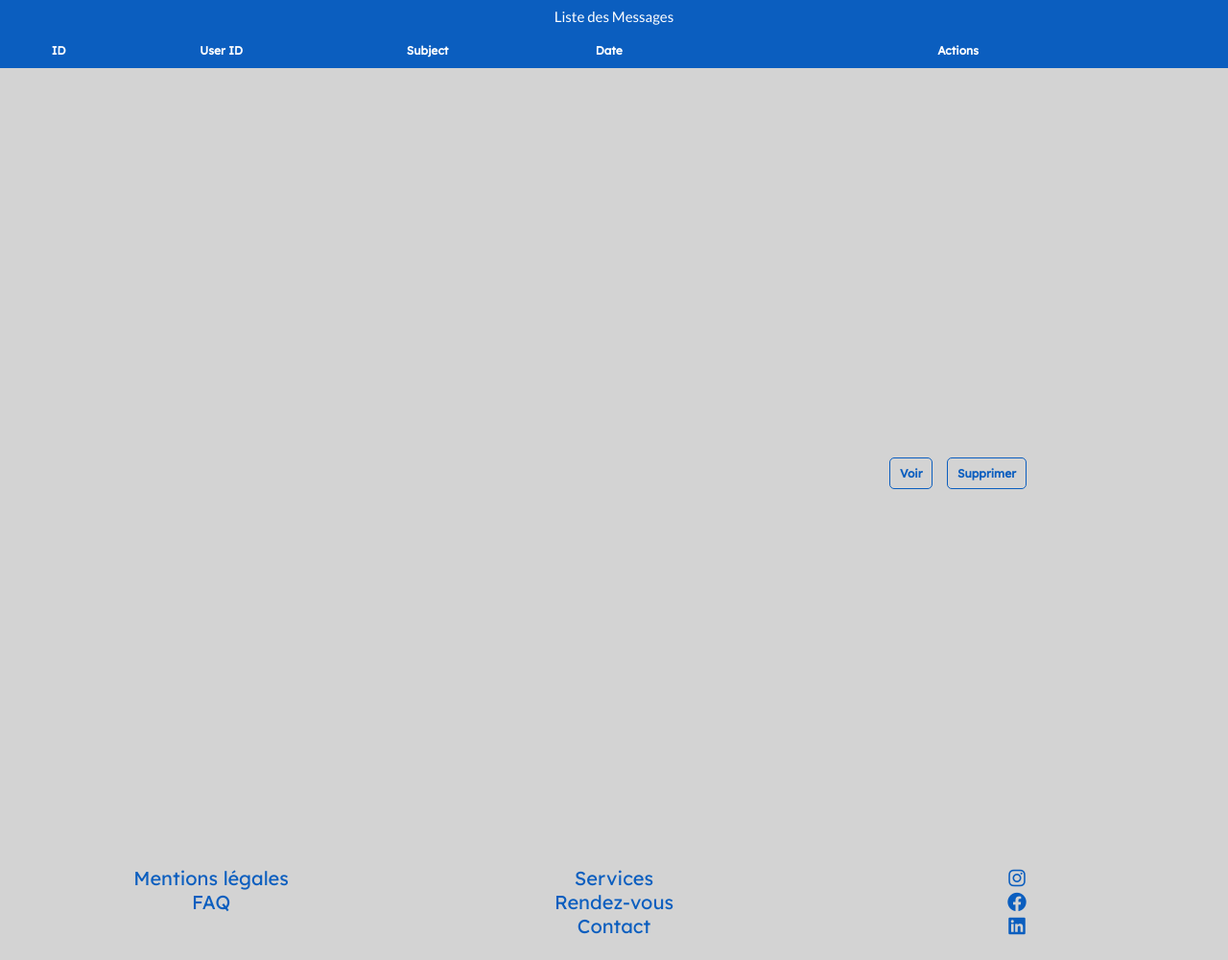
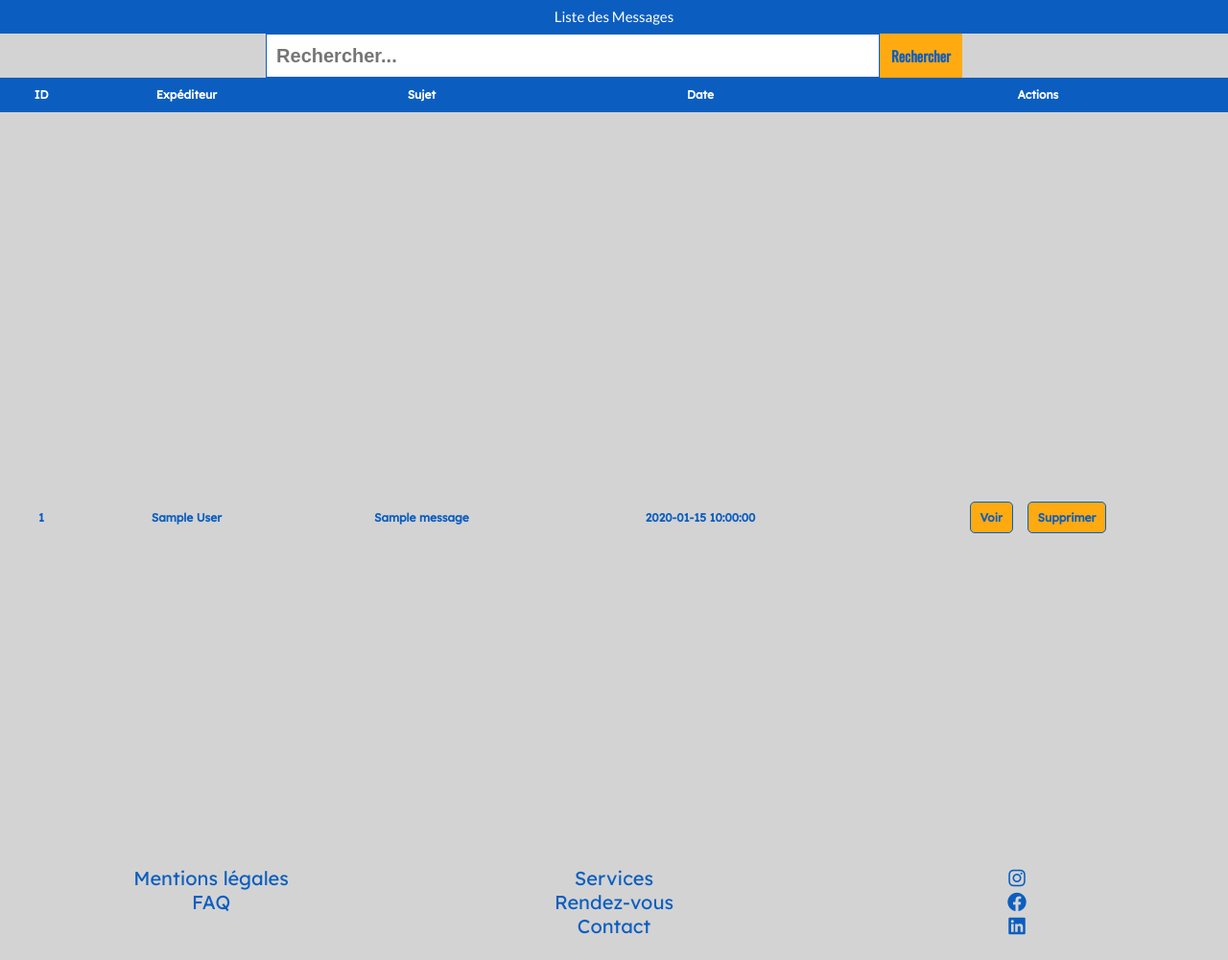
Before and after one commit to TessierGuillaume/projet-final-v2, a PHP site: page /messages in a window 1280 px wide. Shown: the part 100-1101 px from the top of the page at 96% size. Run offline with PHP 8.4, Linux system fonts and the light colour scheme; the visitor is signed in with stand-in values (Sample User, id 1); tables that the repository leaves empty or names only in its code hold one stand-in row (values such as "Sample post"); data that the repository does not hold is empty.

Commit message:
ajout barre de recherche pour liste de messages et transformer l'id en nom et prenom des utilisateur

```diff
--- a/assets/styles/css/main.css
+++ b/assets/styles/css/main.css
@@ -2142,6 +2142,32 @@
   color: #FFF;
   font-size: 1.5em;
 }
+#messageslist form {
+  display: flex;
+  justify-content: center;
+  background-color: #D3D3D3;
+}
+#messageslist form input[type=text] {
+  width: 50%;
+  padding: 10px;
+  border-radius: 5px #FFAA11;
+  border: 1px solid #0B5EBF;
+  font-size: 2em;
+  color: #0B5EBF;
+  font-weight: bold;
+}
+#messageslist form button {
+  padding: 0.8em;
+  border: none;
+  background-color: #FFAA11;
+  font-size: 1.5em;
+  color: #0B5EBF;
+  cursor: pointer;
+  font-weight: bold;
+}
+#messageslist form button:hover {
+  background-color: #0BBF64;
+}
 #messageslist table {
   width: 100%;
   min-height: 100vh;
@@ -2179,9 +2205,10 @@
   font-size: 1.1em;
   display: inline-block;
   margin: 0 0.5em;
+  background-color: #FFAA11;
 }
 #messageslist table a:hover {
-  background-color: #FFAA11;
+  background-color: #0BBF64;
 }
 @media screen and (max-width: 600px) {
   #messageslist th,
--- a/assets/styles/sass/views/_messagesList.scss
+++ b/assets/styles/sass/views/_messagesList.scss
@@ -13,6 +13,36 @@
         background-color: $color-blue;
         color: $color-white;
         font-size: 1.5em;
+    }
+    form {
+        display: flex;
+        justify-content: center;
+        background-color: $color-grey;
+
+
+        input[type="text"] {
+            width: 50%;
+            padding: 10px;
+            border-radius: 5px $color-orange;
+            border: 1px solid $color-blue;
+            font-size: 2em;
+            color: $color-blue;
+            font-weight: bold;
+        }
+
+        button {
+            padding: 0.8em;
+            border: none;
+            background-color: $color-orange;
+            font-size: 1.5em;
+            color: $color-blue;
+            cursor: pointer;
+            font-weight: bold;
+
+            &:hover {
+                background-color: $color-green;
+            }
+        }
     }
 
     table {
@@ -56,8 +86,9 @@
             font-size: 1.1em;
             display: inline-block;
             margin: 0 0.5em;
+            background-color: $color-orange;
             &:hover {
-                background-color: $color-orange;
+                background-color: $color-green;
             }
         }
     }
--- a/controllers/AdminController.php
+++ b/controllers/AdminController.php
@@ -14,7 +14,7 @@
     // Fonction pour afficher le tableau de bord administratif
     public function dashboard()
     {
-        // Vous pouvez ajouter des statistiques ou des informations pertinentes ici
+
         $this->render('partials/header_admin.phtml');
     }
 
@@ -33,11 +33,19 @@
 }
 
     // Fonction pour gérer les messages
-    public function manageMessages()
-    {
+   public function manageMessages()
+{
+    $search = isset($_GET['search']) ? htmlspecialchars($_GET['search']) : '';
+
+    if ($search !== '') {
+        $messages = $this->messageManager->searchMessages($search);
+    } else {
         $messages = $this->messageManager->getAllMessages();
-        $this->render('admin/messages.phtml', ['messages' => $messages]);
     }
+
+    $this->render('admin/messages.phtml', ['messages' => $messages]);
+}
+
 
     // Fonction pour modifier un utilisateur (comme exemple)
  public function editUser(int $id)
@@ -55,8 +63,8 @@
         $role = $roleManager->getRoleByName($roleName);
 
         $user->setEmail($email);
-        $user->setFirst_name($firstName); // mise à jour pour utiliser la méthode correcte
-        $user->setLast_name($lastName);   // mise à jour pour utiliser la méthode correcte
+        $user->setFirst_name($firstName);
+        $user->setLast_name($lastName);
         $user->setRole($role);
 
         $this->userManager->editUser($user);
--- a/managers/MessageManager.php
+++ b/managers/MessageManager.php
@@ -8,19 +8,32 @@
     // Récupérez le rôle de l'utilisateur à partir de la session
     $role = $_SESSION['role'];
 
+
+    $columns = "
+        message.Message_ID,
+        user.First_name,
+        user.Last_name,
+        message.Subject,
+        message.Message_body,
+        message.Message_datetime
+
+    ";
+
     // Si l'utilisateur est un admin, récupérez tous les messages
     if ($role == 'admin') {
-            $query = $this->db->prepare("SELECT * FROM message JOIN user ON message.User_ID = user.User_ID");
+        $query = $this->db->prepare("SELECT $columns FROM message JOIN user ON message.User_ID = user.User_ID");
     } else {
         // Sinon, récupérez uniquement les messages de cet utilisateur
         $userId = $_SESSION['user_id'];
-            $query = $this->db->prepare("SELECT * FROM message JOIN user ON message.User_ID = user.User_ID WHERE message.User_ID = :userId");
+        $query = $this->db->prepare("SELECT $columns FROM message JOIN user ON message.User_ID = user.User_ID WHERE message.User_ID = :userId");
         $query->bindParam(':userId', $userId, PDO::PARAM_INT);
     }
 
     $query->execute();
-        return $query->fetchAll(PDO::FETCH_ASSOC);
+    $results = $query->fetchAll(PDO::FETCH_ASSOC);
+    return $results;
 }
+
     // Récupère un message par son ID
     public function getMessageById($id)
     {
@@ -71,4 +84,29 @@
         $stmt->bindParam(':id', $id, PDO::PARAM_INT);
         return $stmt->execute();
     }
+
+ public function searchMessages(string $search): array
+{
+    $search = "%$search%";
+    $stmt = $this->db->prepare("
+        SELECT
+            message.Message_ID,
+            message.User_ID,
+            message.Subject,
+            message.Message_body,
+            message.Message_datetime,
+            user.First_name,
+            user.Last_name
+        FROM message
+        JOIN user ON message.User_ID = user.User_ID
+        WHERE message.Subject LIKE ?
+        OR message.Message_body LIKE ?
+        OR user.First_name LIKE ?
+        OR user.Last_name LIKE ?
+    ");
+    $stmt->execute([$search, $search, $search, $search]);
+    return $stmt->fetchAll(PDO::FETCH_ASSOC);
 }
+
+
+}
--- a/templates/admin/messages.phtml
+++ b/templates/admin/messages.phtml
@@ -1,21 +1,27 @@
 <main id="messageslist">
 <h1>Liste des Messages</h1>
+<form action="/projet-final-v2/messages" method="GET">
+    <input type="text" name="search" placeholder="Rechercher...">
+    <button type="submit">Rechercher</button>
+</form>
 <table>
     <thead>
         <tr>
             <th>ID</th>
-            <th>User ID</th>
-            <th>Subject</th>
+            <th>Expéditeur</th>
+            <th>Sujet</th>
             <th>Date</th>
             <th>Actions</th>
         </tr>
     </thead>
     <tbody>
+
         <!-- Use PHP to loop through the messages and print their details -->
         <?php foreach ($messages as $message) : ?>
             <tr>
+
                 <td><?= $message['Message_ID'] ?></td>
-                <td><?= $message['User_ID'] ?></td>
+                <td><?= $message['First_name'] . ' ' . $message['Last_name'] ?></td>
                 <td><?= $message['Subject'] ?></td>
                 <td><?= $message['Message_datetime'] ?></td>
                 <td>
```
Also changed, not shown: assets/styles/sass/views/_indexMessage.scss (deleted), 1 other file. Lines whose indentation alone changed are shown as unchanged.
